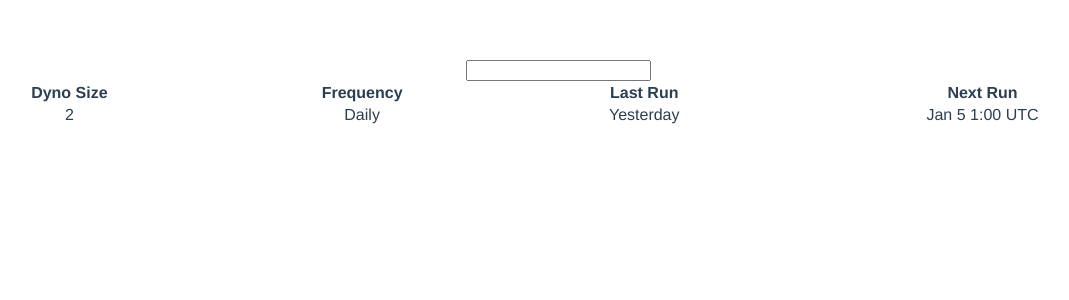
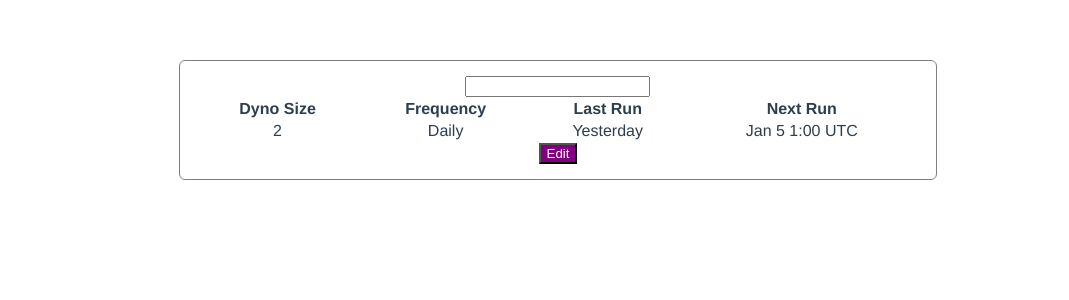
Before and after one commit to TheMkrage/Scheduler, a Vue app: page / in a window 1280 px wide. Shown: the top 300 px of the page, without its empty margins (82-1151 px from the left). Built offline with nearby package versions, Linux system fonts and the light colour scheme.

Commit message:
functional editing, but through direct editing of props

```diff
--- a/src/components/Schedule.vue
+++ b/src/components/Schedule.vue
@@ -8,13 +8,36 @@
 				<th>Last Run</th>
 				<th>Next Run</th>
 			</tr>
-			<tr>
-				<td>{{dynoSize}}</td>
-				<td>{{frequency}}</td>
+			<tr v-if="!isEditing">
+				<td>{{ dynoSize }}</td>
+				<td>{{ frequency }}</td>
+				<td>{{ lastRun }}</td>
+				<td>{{ today }} {{ nextRunTime }} UTC</td>
+			</tr>
+			<tr v-else>
+				<td>
+					<select v-model="dynoSize">
+						<option>Free</option>
+						<option>1</option>
+						<option>2</option>
+					</select>
+				</td>
+				<td>
+					<select v-model="frequency">
+						<option>Daily</option>
+						<option>Hourly</option>
+						<option>Every 10 Minutes</option>
+					</select>
+				</td>
 				<td>{{lastRun}}</td>
-				<td>{{ today }} {{nextRunTime}} UTC</td>
+				<td>{{ today }}
+					<select v-model="nextRunTime">
+						<option v-for="n in 48">{{ Math.round(n / 2) }}:{{ n % 2 == 0 ? '00' : '30' }}</option>
+					</select> UTC
+				</td>
 			</tr>
 		</table>
+		<button class="button" :class="{ dominant: !isEditing }" @click="toggleEditing">{{ isEditing ? 'Save' : 'Edit' }}</button>
 	</div>
 </template>
 
@@ -23,11 +46,11 @@ export default {
 	name: 'Schedule',
 	data () {
 		return {
-			msg: 'Welcome to Your Vue.js App'
+			isEditing: false,
 		}
 	},
 	props: {
-		dynoSize: Number,
+		dynoSize: String,
 		frequency: String,
 		lastRun: String,
 		nextRunTime: String
@@ -44,8 +67,40 @@ export default {
 			var day = tomorrow.getDay();
 			return month + ' ' + day;
 		}
+	},
+	methods: {
+		toggleEditing() {
+			this.isEditing = !this.isEditing;
+		}
 	}
 }
 </script>
 
-<style type="text/css"></style>
+<style type="text/css">
+	.button {
+	background-color: white;
+	color: black;
+}
+.button.dominant {
+	background-color: purple;
+	color: white;
+}
+
+.schedule {
+	width: 60%;
+	border: 1px solid gray;
+	border-radius: 6px;
+	padding: 15px;
+	margin-left: auto;
+	margin-right: auto;
+	box-sizing: border-box;
+}
+.schedule-name {
+	margin-bottom: 15px;
+	margin-top: 10px;
+	height: 25px;
+	width: 90%;
+	border: 1px solid gray;
+	border-radius: 4px;
+}
+</style>
```
